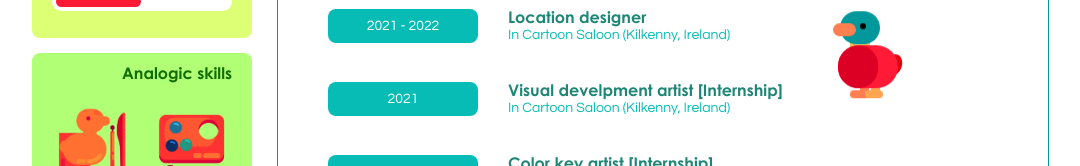
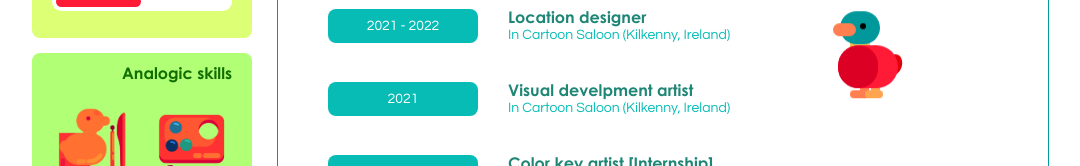
Before and after one commit to moiraframos/moirasWeb, a website built with Vite: page cv.html in a window 1280 px wide. Shown: the part 346-512 px from the top of the page, without its empty margins (102-1182 px from the left). Built offline with nearby package versions, Linux system fonts and the light colour scheme.

Commit message:
cv small fix

```diff
--- a/cv.html
+++ b/cv.html
@@ -246,7 +246,7 @@
             <div class="job03">
                 <div class="cvtitle">
                 <p class="cvdate">2021</p>
-                <p class="cvname"> Visual develpment artist [Internship]</p>
+                <p class="cvname"> Visual develpment artist</p>
             </div>
                 <p class="cvdescription">In Cartoon Saloon (Kilkenny, Ireland)</p>
             </div>
```
